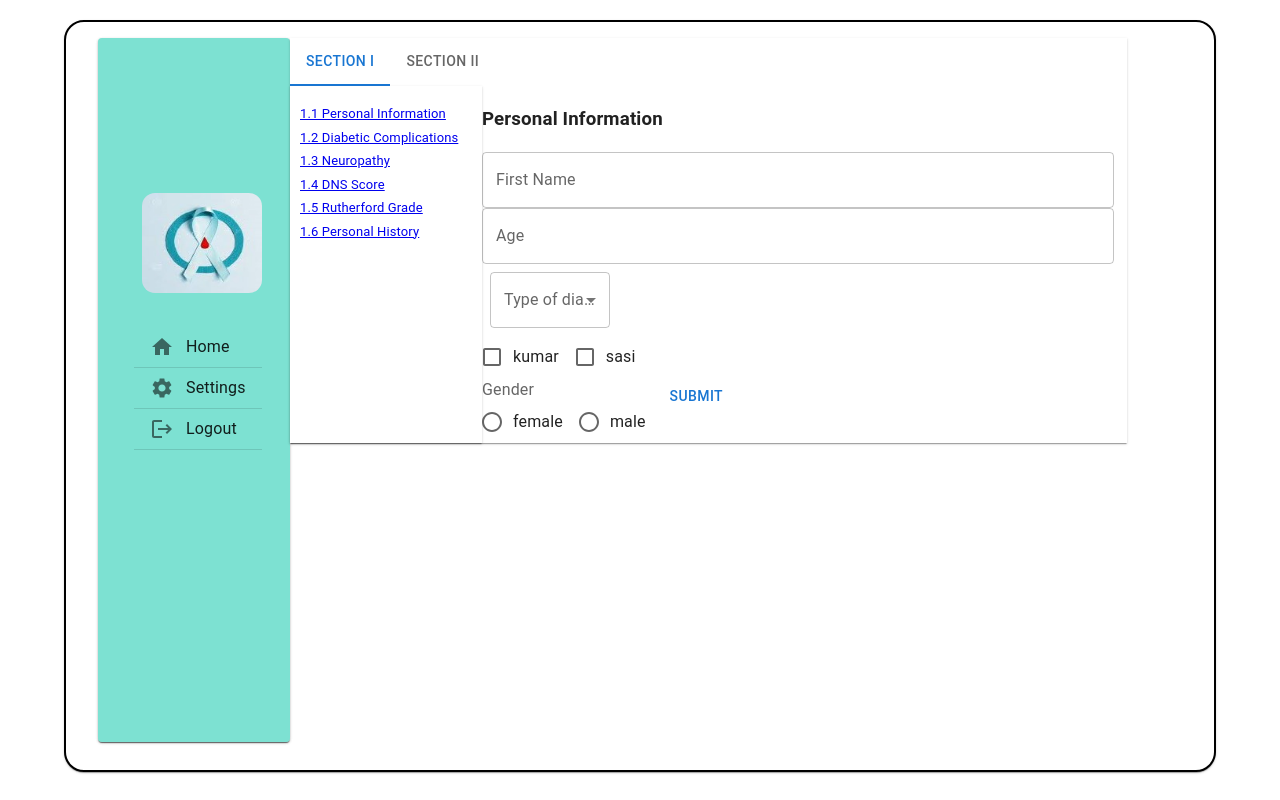
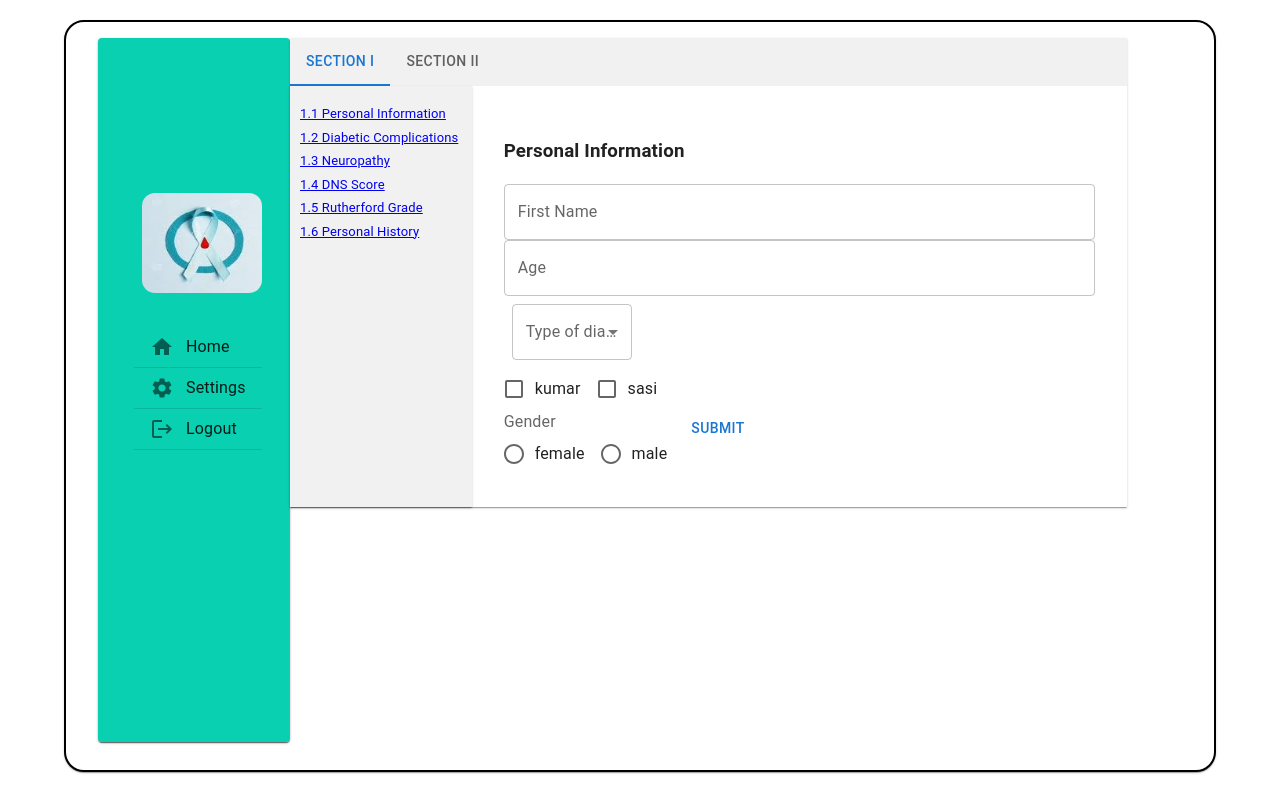
Before and after one commit to MeiiporulTrainingSite/DFP, a React (Create React App) app: page / in a window 1280 px wide. Built offline with nearby package versions, Linux system fonts and the light colour scheme.

Commit message:
change colour

```diff
--- a/src/Mainframes/Navbar.js
+++ b/src/Mainframes/Navbar.js
@@ -39,7 +39,7 @@ export default function NavBar(props) {
             height: "88vh",
             width: "15vw",
             paddingTop: "15vh",
-            backgroundColor: "rgb(125, 225, 210)"
+            backgroundColor: "#0AD0B2"
           }}
         >
           <CssBaseline />
--- a/src/Pages/Page1.js
+++ b/src/Pages/Page1.js
@@ -66,7 +66,7 @@ export default function Page1() {
   ];
 
   return (
-    <form onSubmit={formik.handleSubmit}>
+    <form onSubmit={formik.handleSubmit} style={{padding:"2rem"}}>
       <h3>Personal Information</h3>
       <TextField
         label="First Name"
--- a/src/component/section1.js
+++ b/src/component/section1.js
@@ -29,7 +29,7 @@ export default function Section1() {
   );
   return (
     <Box sx={{ display: "flex" }}>
-      <Paper square sx={{ width: "15vw", p: 1 }}>
+      <Paper square sx={{ width: "15vw", p: 1, background: "#F2F1F1"  }}>
         {section1menu}
       </Paper>
       <ListRouter />
--- a/src/container/section.js
+++ b/src/container/section.js
@@ -37,9 +37,9 @@ export default function Section() {
         value={value}
         onChange={handleChange}
         aria-label="disabled tabs example"
+        sx={{ background: "#F2F1F1" }}
       >
         <Tab label="Section I" />
-
         <Tab label="Section II" />
       </Tabs>
       <TabPanel value={value} index={0}>
```
